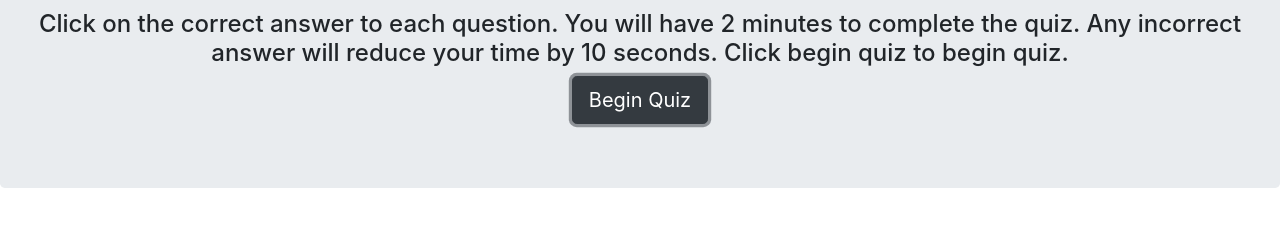
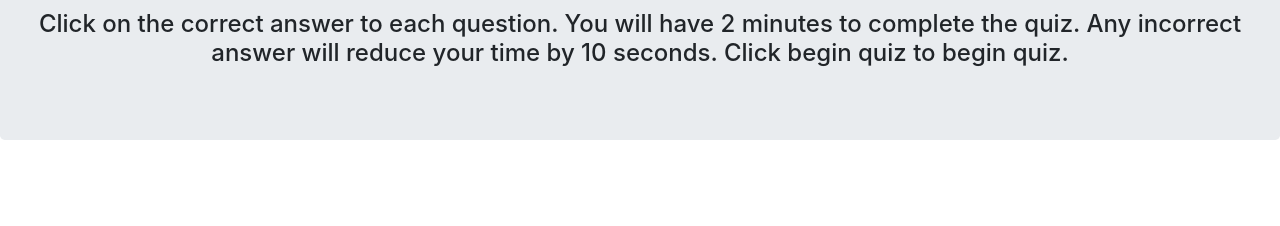
Before and after one commit to brianjunhyuplee/quiz-site, a plain HTML site: page index.html in a window 1280 px wide. Both pictures are taken after a click on the button "Begin Quiz". Shown: the part 134-360 px from the top of the page. Drawn offline with nearby package versions, Linux system fonts and the light colour scheme.

Commit message:
remove begin button

```diff
--- a/index.html
+++ b/index.html
@@ -6,8 +6,7 @@
     <title>Document</title>
     <link rel="stylesheet" href="https://maxcdn.bootstrapcdn.com/font-awesome/4.7.0/css/font-awesome.min.css">
     <link rel="stylesheet" href="https://maxcdn.bootstrapcdn.com/bootstrap/4.0.0/css/bootstrap.min.css">
-    <script src="https://code.jquery.com/jquery.js"></script>
-
+    <script src="https://cdnjs.cloudflare.com/ajax/libs/jquery/3.2.1/jquery.min.js"></script>
 </head>
 <body>
     <div class="jumbotron">
@@ -22,6 +21,23 @@
             </div>
     </div>
 
+    <script>
+        $(document).ready(function() {
+            var quizPrompt = $(".context");
+            var beginButton = $(".begin-button");
+            var questionArr = ["What does HTML stand for?","What does CSS stand for?"]
+            // remove elements from page to begin quiz
+            beginButton.on("click", function (){
+                beginButton.remove();
+                promptQuestion();
+            });
+
+            function promptQuestion(){
+
+            }
+        });
+
+    </script>
 
 </body>
 </html>
```
Also changed, not shown: assets/script.js (+9 -1 lines).
